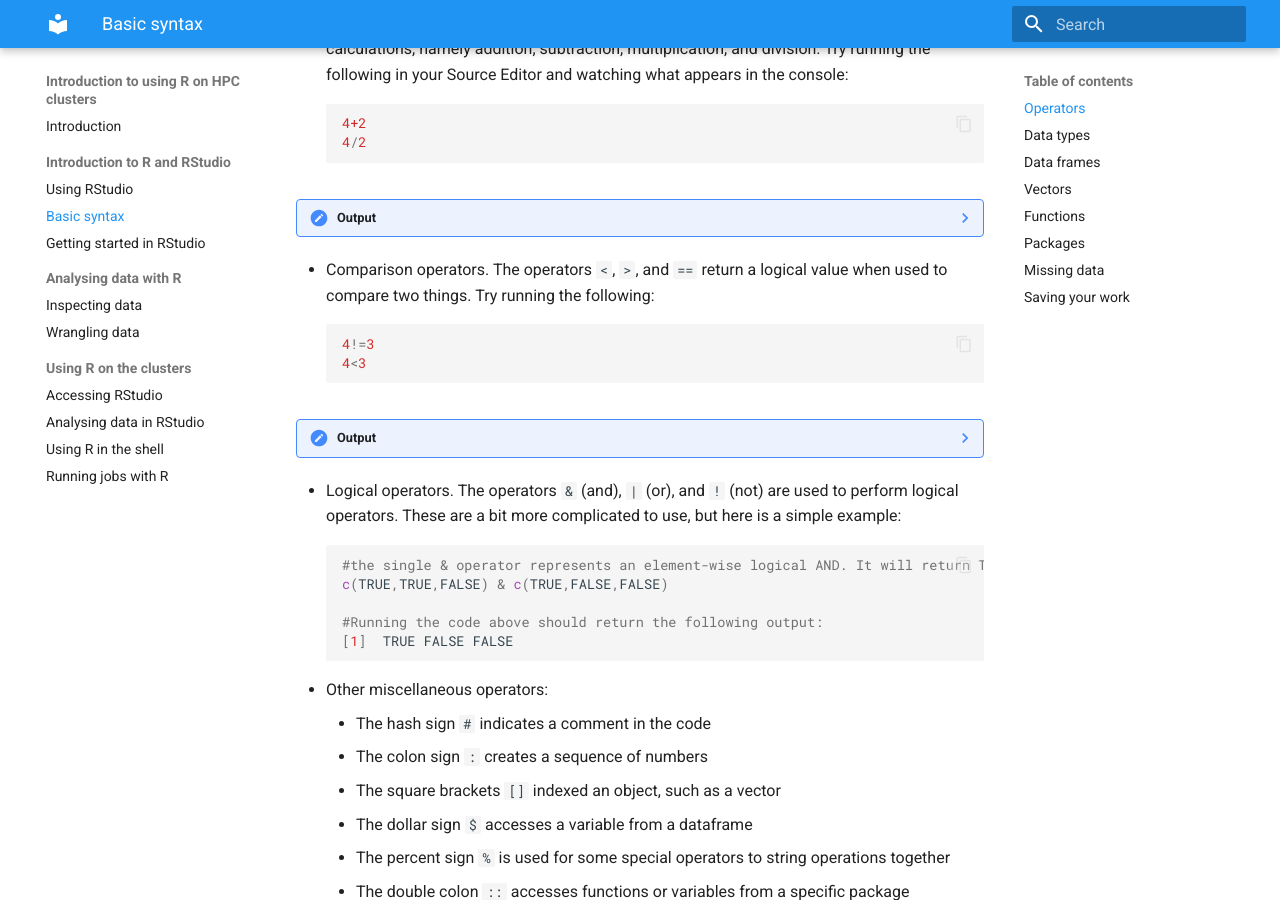
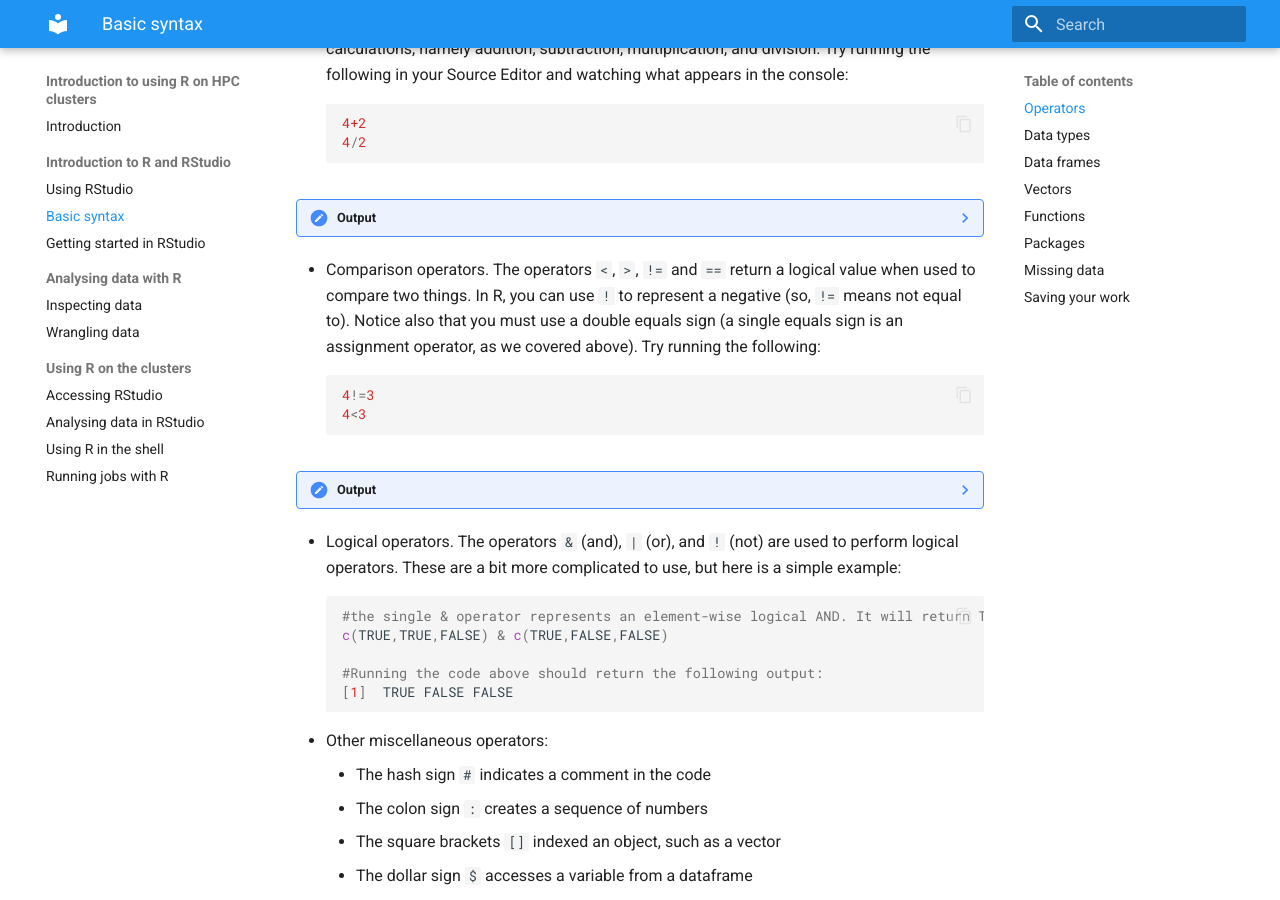
Before and after one commit to finnsdottir/r-clusters-may2026, an MkDocs documentation site: the page built from docs/syntax.md, in a window 1280 px wide and 900 px high, scrolled down 783 px. Built offline with MkDocs 1.6.1 and Material for MkDocs 9.7.7, drawn with Linux system fonts in a browser that asks for light colours.

Commit message:
adding a line about != syntax

````diff
--- a/docs/syntax.md
+++ b/docs/syntax.md
@@ -27,7 +27,7 @@ month = 10
     > 4/2
     [1] 2
     ```
-- Comparison operators. The operators `<`, `>`, and `==` return a logical value when used to compare two things. Try running the following:
+- Comparison operators. The operators `<`, `>`, `!=` and `==` return a logical value when used to compare two things. In R, you can use `!` to represent a negative (so, `!=` means not equal to). Notice also that you must use a double equals sign (a single equals sign is an assignment operator, as we covered above). Try running the following:
 ```R
 4!=3
 4<3
````
